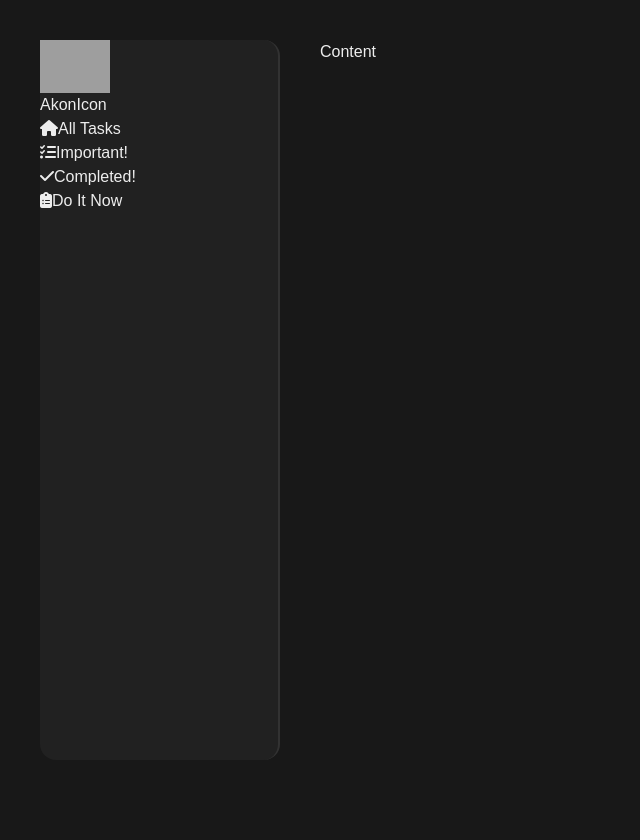
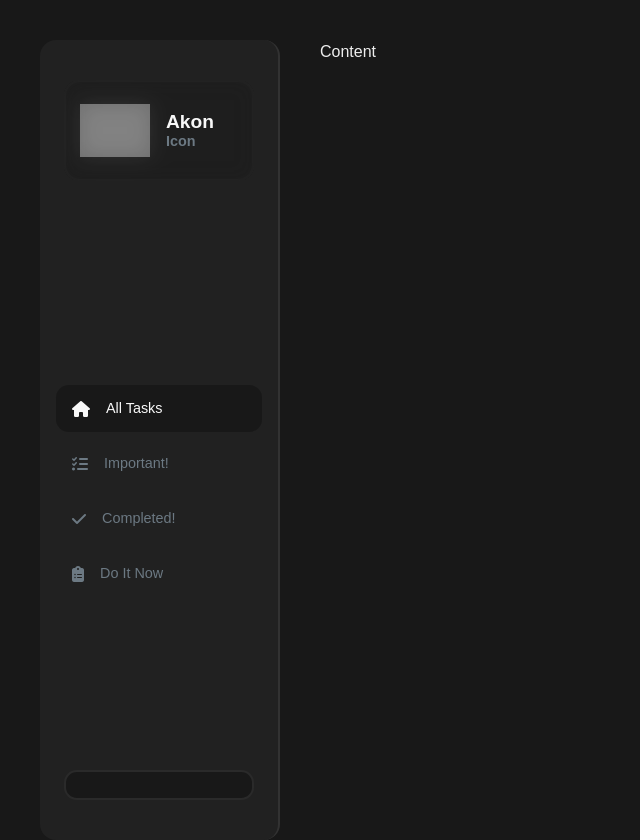
Before and after one commit to LokmanKhodziri/Fullstack-Task-Manager, a Next.js app: page / in a window 1280 px wide. Shown: the whole page, without its empty margins (0-640 px from the left). Before the commit the page ends 800 px from the top, so only its background shows below. Built offline with nearby package versions, Linux system fonts and the light colour scheme; grey boxes are pictures that could not be loaded.

Commit message:
feat: enhance sidebar styling and update Next.js image configuration

```diff
--- a/app/components/Sidebar.tsx
+++ b/app/components/Sidebar.tsx
@@ -1,52 +1,58 @@
-"use client"
+"use client";
 
-import React from 'react'
-import styled from 'styled-components'
-import { useGlobalState } from '../context/globalContextProvider'
-import Image from 'next/image'
-import Link from 'next/link'
-import { usePathname, useRouter } from 'next/navigation'
+import React from "react";
+import styled from "styled-components";
+import { useGlobalState } from "../context/globalContextProvider";
+import Image from "next/image";
+import Link from "next/link";
+import { usePathname, useRouter } from "next/navigation";
 
-import menu from '@/app/utils/menu'
+import menu from "@/app/utils/menu";
 
 const Sidebar = () => {
-
-    const {theme} = useGlobalState();
+  const { theme } = useGlobalState();
   const router = useRouter();
   const pathname = usePathname();
 
   const handleClick = (link: string) => {
-      router.push(link)
-    }
+    router.push(link);
+  };
 
   return (
     <SidebarStyled theme={theme}>
       <div className="profile">
         <div className="profile-overlay"></div>
-        <Image width={70} height={70} src="https://avatar.iran.liara.run/public/46" alt="profile"/>
+        <Image
+          width={70}
+          height={70}
+          src="https://avatar.iran.liara.run/public/46"
+          alt="profile"
+        />
         <h1>
           <span>Akon</span>
           <span>Icon</span>
         </h1>
       </div>
-      <ul className='nav-items'>
-        {menu.map((item) =>{
-
+      <ul className="nav-items">
+        {menu.map((item) => {
           const link = item.link;
 
-          return <li className={`nav-item ${pathname === link ? "active" : ""}`} onClick={() => {
-            handleClick(item.link)
+          return (
+            <li
+              className={`nav-item ${pathname === link ? "active" : ""}`}
+              onClick={() => {
+                handleClick(item.link);
               }}>
               {item.icon}
-            <Link href={link}>
-              {item.title}
-            </Link>
+              <Link href={link}>{item.title}</Link>
             </li>
+          );
         })}
       </ul>
+      <button></button>
     </SidebarStyled>
-  )
-}
+  );
+};
 
 const SidebarStyled = styled.nav`
   position: relative;
@@ -54,6 +60,140 @@ const SidebarStyled = styled.nav`
   background-color: ${(props) => props.theme.colorBg2};
   border-right: 2px solid ${(props) => props.theme.borderColor2};
   border-radius: 1rem;
+  height: 100vh;
+  display: flex;
+  flex-direction: column;
+  justify-content: space-between;
+  color: ${(props) => props.theme.colorGrey3};
+  padding: 1rem 0;
+  transition: all 0.3s ease;
+
+  .profile {
+    margin: 1.5rem;
+    position: relative;
+    padding: 1.5rem 1rem;
+    border-radius: 1rem;
+    cursor: pointer;
+    font-weight: 500;
+    color: ${(props) => props.theme.colorGrey0};
+    display: flex;
+    align-items: center;
+    gap: 1rem;
+    transition: all 0.3s ease;
+
+    &:hover {
+      .profile-overlay {
+        opacity: 0.3;
+      }
+    }
+  }
+
+  .profile-overlay {
+    position: absolute;
+    top: 0;
+    left: 0;
+    width: 100%;
+    height: 100%;
+    backdrop-filter: blur(10px);
+    z-index: 0;
+    background: ${(props) => props.theme.colorBg3};
+    transition: all 0.3s ease;
+    border-radius: 1rem;
+    border: 2px solid ${(props) => props.theme.borderColor2};
+    opacity: 0.2;
+  }
+
+  h1 {
+    font-size: 1.2rem;
+    display: flex;
+    flex-direction: column;
+    line-height: 1.2;
+    font-weight: 600;
+
+    span:last-child {
+      color: ${(props) => props.theme.colorGrey3};
+      font-size: 0.9rem;
+    }
+  }
+
+  .image,
+  h1 {
+    position: relative;
+    z-index: 1;
+  }
+
+  .image {
+    flex-shrink: 0;
+    display: inline-block;
+    overflow: hidden;
+    transition: all 0.3s ease;
+    border-radius: 100%;
+    width: 70px;
+    height: 70px;
+    border: 2px solid ${(props) => props.theme.borderColor2};
+
+    img {
+      border-radius: 100%;
+      transition: all 0.3s ease;
+      object-fit: cover;
+    }
+
+    &:hover {
+      transform: scale(1.05);
+    }
+  }
+
+  .nav-items {
+    padding: 0 1rem;
+    margin-top: 2rem;
+    display: flex;
+    flex-direction: column;
+    gap: 0.5rem;
+
+    .nav-item {
+      position: relative;
+      padding: 0.8rem 1rem;
+      display: flex;
+      align-items: center;
+      gap: 1rem;
+      border-radius: 0.8rem;
+      cursor: pointer;
+      transition: all 0.3s ease;
+      color: ${(props) => props.theme.colorGrey3};
+
+      &:hover {
+        background-color: ${(props) => props.theme.colorBg3};
+        color: ${(props) => props.theme.colorGrey0};
+      }
+
+      &.active {
+        background-color: ${(props) => props.theme.colorBg3};
+        color: ${(props) => props.theme.colorGrey0};
+        font-weight: 500;
+      }
+
+      a {
+        text-decoration: none;
+        color: inherit;
+        font-size: 0.9rem;
+      }
+    }
+  }
+
+  button {
+    margin: 1.5rem;
+    padding: 0.8rem;
+    border-radius: 0.8rem;
+    border: 2px solid ${(props) => props.theme.borderColor2};
+    background-color: ${(props) => props.theme.colorBg3};
+    color: ${(props) => props.theme.colorGrey0};
+    cursor: pointer;
+    transition: all 0.3s ease;
+
+    &:hover {
+      background-color: ${(props) => props.theme.colorBg2};
+    }
+  }
 `;
 
-export default Sidebar
+export default Sidebar;
--- a/next.config.ts
+++ b/next.config.ts
@@ -2,7 +2,13 @@ import type { NextConfig } from "next";
 
 const nextConfig: NextConfig = {
   images: {
-    domains: ['avatar.iran.liara.run'],
+    remotePatterns: [
+      {
+        protocol: "https",
+        hostname: "avatar.iran.liara.run",
+        pathname: "/public/**",
+      },
+    ],
   },
 };
 
```
Lines whose indentation alone changed are shown as unchanged.
